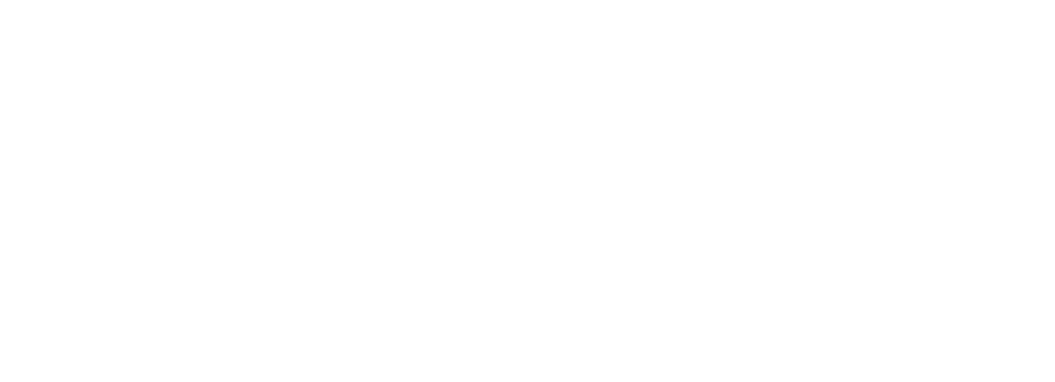
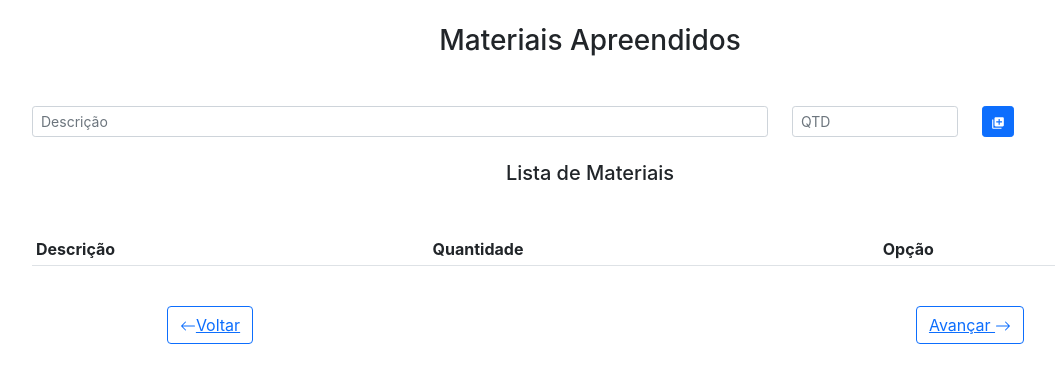
Before and after one commit to jairomartins/boonline4bpm, a React (Create React App) app: page /material in a window 1280 px wide. Before the commit this address had no page. Shown: the top 382 px of the page, without its empty margins (50-1105 px from the left). Built offline with nearby package versions, Linux system fonts and the light colour scheme.

Commit message:
implementado remover material apreendido

```diff
--- a/src/Boletim/Boletim.jsx
+++ b/src/Boletim/Boletim.jsx
@@ -1,6 +1,6 @@
 import React, {useState} from "react";
 
-// import { v4 as uuidv4 } from "uuid";
+import { v4 as uuidv4 } from "uuid";
 import Header from "../components/Header/Header";
 import Envolvidos from "../components/Envolvido/Envolvidos"
 
@@ -11,11 +11,14 @@ import {
   } from "react-router-dom";
 
 import Home from "../Home/home"
+import ItensApreendidos from "../components/Material/ItensApreendidos";
 
 export default function Boletim(){
 
     const [boletim, setBoletim] = useState({
-        envolvidos:[]
+        id:uuidv4(),
+        envolvidos:[],
+        materiaisApreendidos:[]
     })
 
     return (
@@ -25,6 +28,7 @@ export default function Boletim(){
                     <Route path="/" element={<Home />}/>
                     <Route path="/header" element={<Header boletim={boletim} setBoletim={setBoletim}/>} />
                     <Route path="/envolvido" element={<Envolvidos boletim={boletim} setBoletim={setBoletim}/>} />
+                    <Route path="/material" element={<ItensApreendidos boletim={boletim} setBoletim={setBoletim}/>} />
                 </Routes>
             </BrowserRouter>
 
--- a/src/components/Envolvido/Envolvido.jsx
+++ b/src/components/Envolvido/Envolvido.jsx
@@ -7,8 +7,9 @@ function Envolvido({Envolvido,handleRemoveEnvolvido}){
     return(
         <>
         <tr>
-            <td>{Envolvido.tipoEnvolvido}</td>
+            <td>{Envolvido.tipo}</td>
             <td>{Envolvido.nome}</td>
+            <td>{Envolvido.telefone}</td>
             <td >
             <Button variant="danger"
                 onClick={()=>{handleRemoveEnvolvido(Envolvido.id)}}>
--- a/src/components/Envolvido/ListaEnvolvidos.jsx
+++ b/src/components/Envolvido/ListaEnvolvidos.jsx
@@ -12,6 +12,7 @@ function ListaEnvolvidos ({envolvidos}){
                 <tr>
                 <th>Envolvimento</th>
                 <th>Nome</th>
+                <th>Contato</th>
                 <th>Opões</th>
                 </tr>
             </thead>
--- a/src/components/Material/AddMaterial.jsx
+++ b/src/components/Material/AddMaterial.jsx
@@ -1,15 +1,22 @@
 import React, { useState } from "react";
+import { v4 as uuidV4 } from "uuid";
+
 import { Button, Col, Container, FormControl, Row } from "react-bootstrap";
 import { MdLibraryAdd } from "react-icons/md";
 
-function AddMaterial({handleAddMaterial}){
+function AddMaterial({boletim,setBoletim}){
 
     const [descricao, setDescricao] = useState('')
     const [quantidade, setQuantidade] = useState()
 
-    const handleAdicionarMaterial = () =>{
-        handleAddMaterial({descricao,quantidade})
-        console.log("adicionou -"+descricao)
+    const addMaterial = () =>{
+        const newMaterial = [...boletim.materiaisApreendidos,{
+            id:uuidV4(),
+            descricao:descricao,
+            quantidade:quantidade
+        }]
+
+        setBoletim({...boletim,materiaisApreendidos:newMaterial })
     }
 
 
@@ -31,7 +38,7 @@ function AddMaterial({handleAddMaterial}){
                     />
                 </Col>
                 <Col md={2} sm={2}>
-                    <Button size="sm" onClick={handleAdicionarMaterial}> <MdLibraryAdd/></Button>
+                    <Button size="sm" onClick={addMaterial}> <MdLibraryAdd/></Button>
                 </Col>
             </Row>
         </Container>
--- a/src/components/Material/ItensApreendidos.jsx
+++ b/src/components/Material/ItensApreendidos.jsx
@@ -1,66 +1,33 @@
-import React, { useState } from "react";
-import { v4 as uuidv4 } from "uuid";
+import React from "react";
 
-import MateriaisApreendidos from "./MateriaisApreendidos";
-import AddMaterialApreendido from "./AddMaterialApreendido"
-import { Button, Container, Row } from "react-bootstrap";
-function ItensApreendidos ({materialApreendido}){
+import MaterialList from "./MaterialList";
+import AddMaterial from "./AddMaterial"
+import NavPage from "../NavPage"
 
-    const  [materiaisApreendido, setMateriaisApreendido] = useState([
-        {
-            id:uuidv4(),
-            descricao:"Arma de Fogo de Fabricação Caseira",
-            quantidade:1
-        },
-        {
-            id:102,
-            descricao:"Arma de Fogo de Fabricação Caseira 2",
-            quantidade:1
-        },
-        {
-            id:103,
-            descricao:"Arma de Fogo de Fabricação Caseira 3",
-            quantidade:1
-        },
-        {
-            id:104,
-            descricao:"Substancia Analoga ao Crack",
-            quantidade:13
-        }
-    ])
 
-    const handleAddMaterial = (materialApreendido)=>{
+import { Container, Col } from "react-bootstrap";
 
-        const novoMaterialApreendido =[
-            ...materiaisApreendido,{
-                id:uuidv4(),
-                descricao:materialApreendido.descricao,
-                quantidade:materialApreendido.quantidade
-            }
-        ]
-        setMateriaisApreendido(novoMaterialApreendido)
-    }
-
-    const handleMaterialApreendidoRemove = (idmaterial)=>{
-        const novoMaterialApreendido = materiaisApreendido.filter((material)=> material.id!==idmaterial)
-        setMateriaisApreendido(novoMaterialApreendido)
-    }
+function ItensApreendidos ({boletim,setBoletim}){
 
     return(
         <>
-            <AddMaterialApreendido handleAddMaterial={handleAddMaterial} />
-            <MateriaisApreendidos
-            materiaisApreendidos={materiaisApreendido}
-            handleMaterialApreendidoRemove={handleMaterialApreendidoRemove}
-            />
+            <Container>
+                <Col className="text-center mt-4 mb-4">
+                <h3>Materiais Apreendidos</h3>
+                </Col>
+            </Container>
+            <AddMaterial boletim={boletim} setBoletim={setBoletim}/>
 
             <Container>
-                <Row className="d-grid gap-2">
-                        <Button variant="outline-primary"><a href="/envolvido">Voltar</a></Button>
+                <Col className="text-center mt-4 mb-4">
+                    <h5>Lista de Materiais </h5>
+                </Col>
+            </Container>
 
-                        <Button variant="outline-primary" ><a href="/efetivo">Proximo</a></Button>
-                </Row>
-            </Container>
+
+            <MaterialList
+                boletim={boletim} setBoletim={setBoletim}/>
+            <NavPage prev="/envolvido" next="/efetivo"/>
         </>
     )
 
--- a/src/components/Material/Material.jsx
+++ b/src/components/Material/Material.jsx
@@ -2,7 +2,12 @@ import React from "react";
 import { Button } from "react-bootstrap";
 import { MdDeleteForever } from "react-icons/md";
 
-function Material ({materialApreendido,handleMaterialApreendidoRemove}){
+function Material ({boletim,setBoletim,materialApreendido}){
+
+    const handleMaterialApreendidoRemove = (id)=>{
+        const newMateriais = boletim.materiaisApreendidos.filter(item=> item.id!==id)
+        setBoletim({...boletim, materiaisApreendidos:newMateriais})
+    }
 
     return(
         <>
--- a/src/components/Material/MaterialList.jsx
+++ b/src/components/Material/MaterialList.jsx
@@ -4,7 +4,7 @@ import { Container, Table } from "react-bootstrap";
 import Material from "./Material";
 
 
-function MaterialList ({materiaisApreendidos, handleMaterialApreendidoRemove}){
+function MaterialList ({boletim, setBoletim}){
 
     return(
         <>
@@ -19,7 +19,7 @@ function MaterialList ({materiaisApreendidos, handleMaterialApreendidoRemove}){
                 </tr>
             </thead>
             <tbody>
-                {materiaisApreendidos.map(item=> <Material materialApreendido={item} handleMaterialApreendidoRemove={handleMaterialApreendidoRemove}/>)}
+                {boletim.materiaisApreendidos.map(item=> <Material materialApreendido={item} boletim={boletim} setBoletim={setBoletim}/>)}
             </tbody>
             </Table>
         </Container>
```
Also changed, not shown: src/components/Material/AddMaterialApreendido.jsx (deleted, +0 -43 lines), src/components/Material/MateriaisApreendidos.jsx (deleted, +0 -30 lines), src/components/Material/MaterialApreendido.jsx (deleted, +0 -24 lines).
